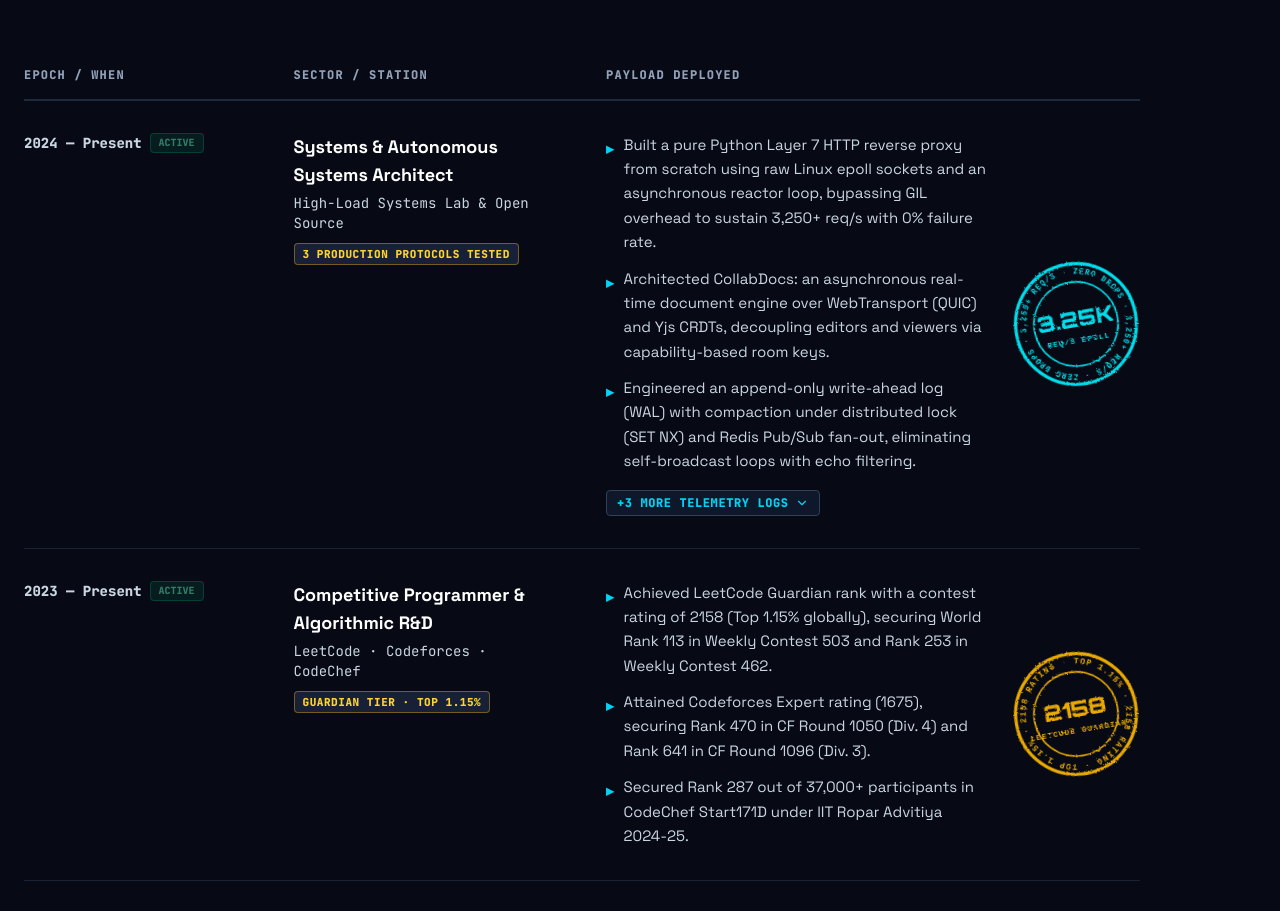
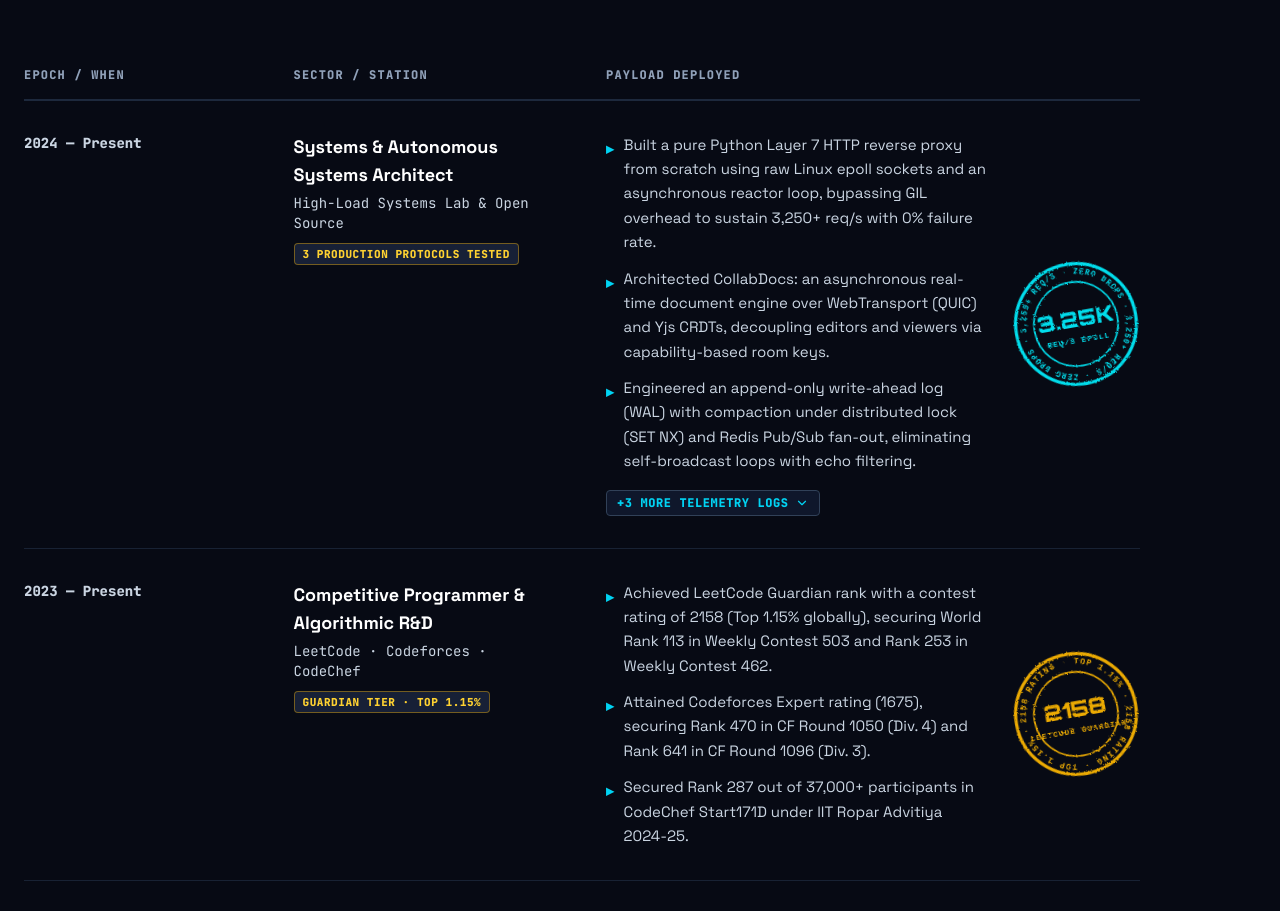
Before and after one commit to singhvi28/singhvi28.github.io, a React (Vite) app: page / in a window 1280 px wide. Shown: the part 1060-1971 px from the top of the page. Built offline with nearby package versions, Linux system fonts and the light colour scheme; a web font is replaced by a local one.

Commit message:
chore: remove Active badges from flight log

```diff
--- a/src/components/Experience.tsx
+++ b/src/components/Experience.tsx
@@ -103,11 +103,6 @@ export const Experience: React.FC = () => {
                     <td className="py-8 pr-6 font-mono text-sm text-slate-300">
                       <div className="font-bold flex items-center gap-2">
                         {row.period}
-                        {row.isCurrent && (
-                          <span className="inline-block px-2 py-0.5 bg-emerald-500/20 text-emerald-300 border border-emerald-500/50 text-[10px] rounded uppercase font-bold animate-pulse">
-                            Active
-                          </span>
-                        )}
                       </div>
                     </td>
 
```
